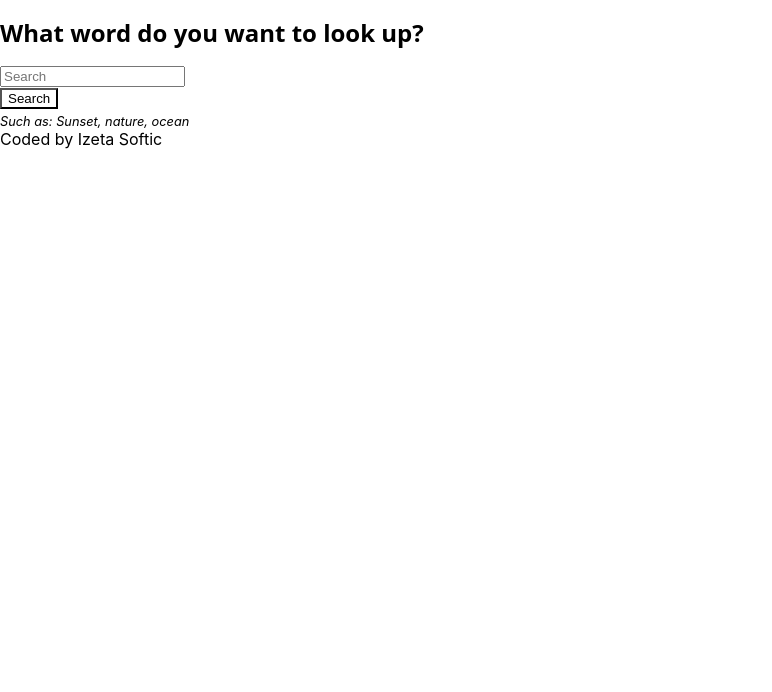
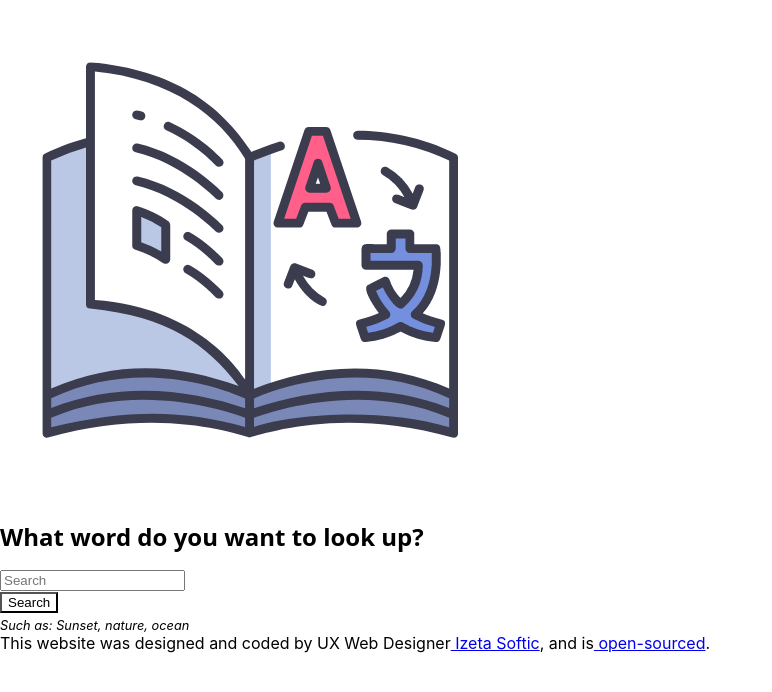
Before and after one commit to isoftic1/dictionary-project, a React (Create React App) app: page / in a window 1280 px wide. Shown: the top 692 px of the page, without its empty margins (0-772 px from the left). Built offline with nearby package versions, Linux system fonts and the light colour scheme; the HTML template or start-up script is replaced by a standard one.

Commit message:
Update App.js

```diff
--- a/src/App.js
+++ b/src/App.js
@@ -1,21 +1,27 @@
 import Dictionary from "./Dictionary";
 import './App.css';
+import logo from "./logo.png";
 
 function App() {
   return (
-    <div className="App">
-      <div className='container'>
-      <header className="App-header">
-
-      </header>
-      <main>
-        <Dictionary/>
-        </main>
-        <footer className="text-center"> Coded by Izeta Softic
-
+    <div className="container">
+    <header>
+      <div className="App mt-5">
+          <img src={logo} className="App-logo img-fluid" alt="logo" />
+      </div>
+    </header>
+    <main>
+      <Dictionary  />
+    </main>
+        <footer className="text-center">
+        This website was designed and coded by UX Web Designer
+         <a href="https://www.linkedin.com/in/izeta-softic-276531220/" target="_blank"
+          rel="noreferrer"> Izeta Softic</a>, and is
+          <a href="https://github.com/isoftic1/dictionary-project.git"
+          target="_blank" rel="noreferrer"> open-sourced</a>.
         </footer>
       </div>
-    </div>
+
   );
 }
 
```
